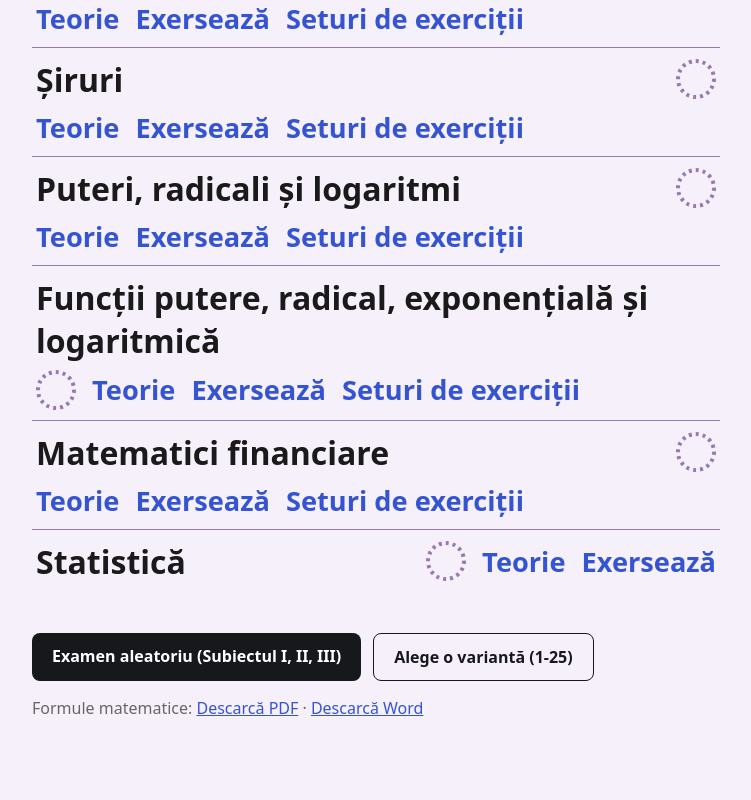
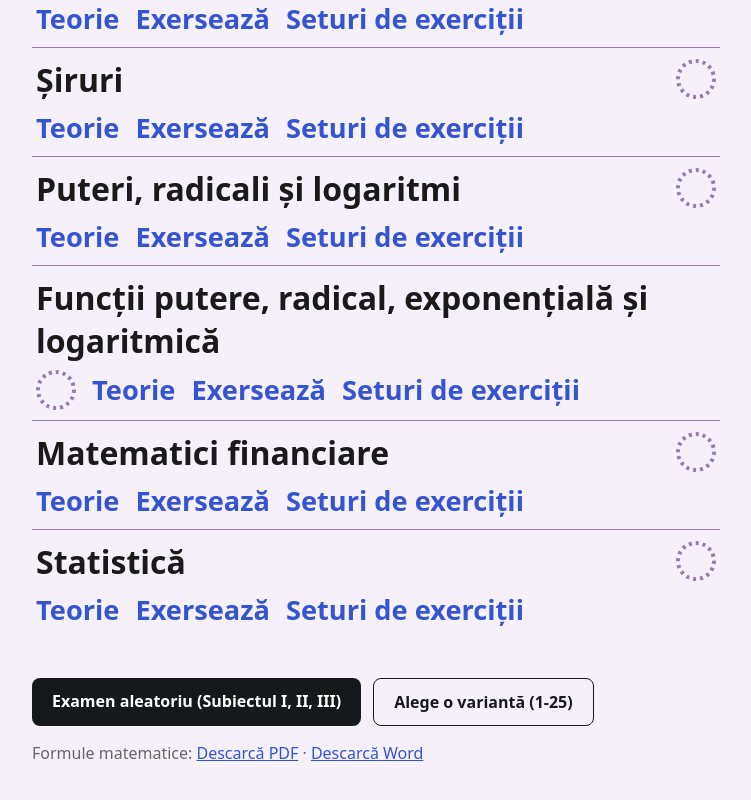
Before and after one commit to iargintaru-del/bacmate, a React (Vite) app: page /#/ in a window 1280 px wide. Shown: the part 1525-2325 px from the top of the page, without its empty margins (264-1015 px from the left). Built offline with nearby package versions, Linux system fonts and the light colour scheme.

Commit message:
Add statistica practice Set 1 (Frecvența absolută — calcul)

```diff
--- a/src/data/index.ts
+++ b/src/data/index.ts
@@ -20,6 +20,7 @@ import { functiiExponentialeLogaritmiceSetExercises } from "./questions/functiiE
 import { matematiciFinanciareExercises } from "./questions/matematiciFinanciare";
 import { matematiciFinanciareSetExercises } from "./questions/matematiciFinanciareSets";
 import { statisticaExercises } from "./questions/statistica";
+import { statisticaSetExercises } from "./questions/statisticaSets";
 import { combinatoricaExercises } from "./questions/combinatorica";
 import { combinatoricaSetExercises } from "./questions/combinatoricaSets";
 import { matriceExercises } from "./questions/matrice";
@@ -117,6 +118,7 @@ export const ALL_EXERCISES: Exercise[] = [
   ...matematiciFinanciareExercises,
   ...matematiciFinanciareSetExercises,
   ...statisticaExercises,
+  ...statisticaSetExercises,
 ];
 
 export const ALL_PROBLEMS: Problem[] = [
--- /dev/null
+++ b/src/data/questions/statisticaSets.ts
@@ -0,0 +1,149 @@
+import type { Exercise } from "../../types";
+
+export const statisticaSetExercises: Exercise[] = [
+  // Set 1 — Frecvența absolută — calcul
+  {
+    id: "st-s1-1",
+    topic: "statistica",
+    set: 1,
+    type: "input",
+    points: 6,
+    prompt: "Date: $5,6,7,5,8,9$. Determinați frecvența absolută a valorii $5$.",
+    correctAnswer: "2",
+    explanation: [
+      "Numărăm aparițiile valorii $5$ în șir: $5,5$.",
+      "Valoarea $5$ apare de $2$ ori.",
+      "Frecvența absolută este $2$.",
+    ],
+  },
+  {
+    id: "st-s1-2",
+    topic: "statistica",
+    set: 1,
+    type: "input",
+    points: 6,
+    prompt: "Date: $4,5,4,6,4,7,8$. Determinați frecvența absolută a valorii $4$.",
+    correctAnswer: "3",
+    explanation: [
+      "Numărăm aparițiile valorii $4$ în șir: $4,4,4$.",
+      "Valoarea $4$ apare de $3$ ori.",
+      "Frecvența absolută este $3$.",
+    ],
+  },
+  {
+    id: "st-s1-3",
+    topic: "statistica",
+    set: 1,
+    type: "input",
+    points: 6,
+    prompt: "Date: $9,8,9,7,9,6,9,5$. Determinați frecvența absolută a valorii $9$.",
+    correctAnswer: "4",
+    explanation: [
+      "Numărăm aparițiile valorii $9$ în șir: $9,9,9,9$.",
+      "Valoarea $9$ apare de $4$ ori.",
+      "Frecvența absolută este $4$.",
+    ],
+  },
+  {
+    id: "st-s1-4",
+    topic: "statistica",
+    set: 1,
+    type: "input",
+    points: 6,
+    prompt: "Date: $2,3,2,4,2,5,2,6,2$. Determinați frecvența absolută a valorii $2$.",
+    correctAnswer: "5",
+    explanation: [
+      "Numărăm aparițiile valorii $2$ în șir: $2,2,2,2,2$.",
+      "Valoarea $2$ apare de $5$ ori.",
+      "Frecvența absolută este $5$.",
+    ],
+  },
+  {
+    id: "st-s1-5",
+    topic: "statistica",
+    set: 1,
+    type: "input",
+    points: 6,
+    prompt: "Date: $1,2,1,3,1,4,1,5,1,6,1$. Determinați frecvența absolută a valorii $1$.",
+    correctAnswer: "6",
+    explanation: [
+      "Numărăm aparițiile valorii $1$ în șir: $1,1,1,1,1,1$.",
+      "Valoarea $1$ apare de $6$ ori.",
+      "Frecvența absolută este $6$.",
+    ],
+  },
+  {
+    id: "st-s1-6",
+    topic: "statistica",
+    set: 1,
+    type: "input",
+    points: 6,
+    prompt: "Date: $3,4,3,5,3,6,3,7,3,8,3,9,3$. Determinați frecvența absolută a valorii $3$.",
+    correctAnswer: "7",
+    explanation: [
+      "Numărăm aparițiile valorii $3$ în șir: $3,3,3,3,3,3,3$.",
+      "Valoarea $3$ apare de $7$ ori.",
+      "Frecvența absolută este $7$.",
+    ],
+  },
+  {
+    id: "st-s1-7",
+    topic: "statistica",
+    set: 1,
+    type: "input",
+    points: 6,
+    prompt: "Date: $6,6,6,6,6,6,6,6,1,2,3,4,5$. Determinați frecvența absolută a valorii $6$.",
+    correctAnswer: "8",
+    explanation: [
+      "Numărăm aparițiile valorii $6$ în șir: opt apariții consecutive.",
+      "Valoarea $6$ apare de $8$ ori.",
+      "Frecvența absolută este $8$.",
+    ],
+  },
+  {
+    id: "st-s1-8",
+    topic: "statistica",
+    set: 1,
+    type: "input",
+    points: 6,
+    prompt: "Date: $7,7,7,7,7,7,7,7,7,1,2,3,4$. Determinați frecvența absolută a valorii $7$.",
+    correctAnswer: "9",
+    explanation: [
+      "Numărăm aparițiile valorii $7$ în șir: nouă apariții consecutive.",
+      "Valoarea $7$ apare de $9$ ori.",
+      "Frecvența absolută este $9$.",
+    ],
+  },
+  {
+    id: "st-s1-9",
+    topic: "statistica",
+    set: 1,
+    type: "mcq",
+    points: 6,
+    prompt: "Date: $10,20,10,30,10,40$. Frecvența absolută a valorii $10$ este:",
+    options: ["$3$", "$2$", "$4$", "$1$"],
+    correctAnswer: "$3$",
+    explanation: [
+      "Valoarea $10$ apare de $3$ ori în șirul de date.",
+    ],
+  },
+  {
+    id: "st-s1-10",
+    topic: "statistica",
+    set: 1,
+    type: "mcq",
+    points: 6,
+    prompt: "Într-un set de date, suma tuturor frecvențelor absolute este egală cu:",
+    options: [
+      "numărul total de date",
+      "numărul de valori distincte",
+      "media aritmetică a datelor",
+      "frecvența relativă maximă",
+    ],
+    correctAnswer: "numărul total de date",
+    explanation: [
+      "Fiecare dată contribuie exact o dată la frecvența absolută a valorii sale.",
+      "Prin urmare, suma tuturor frecvențelor absolute este egală cu numărul total de date din set.",
+    ],
+  },
+];
```
